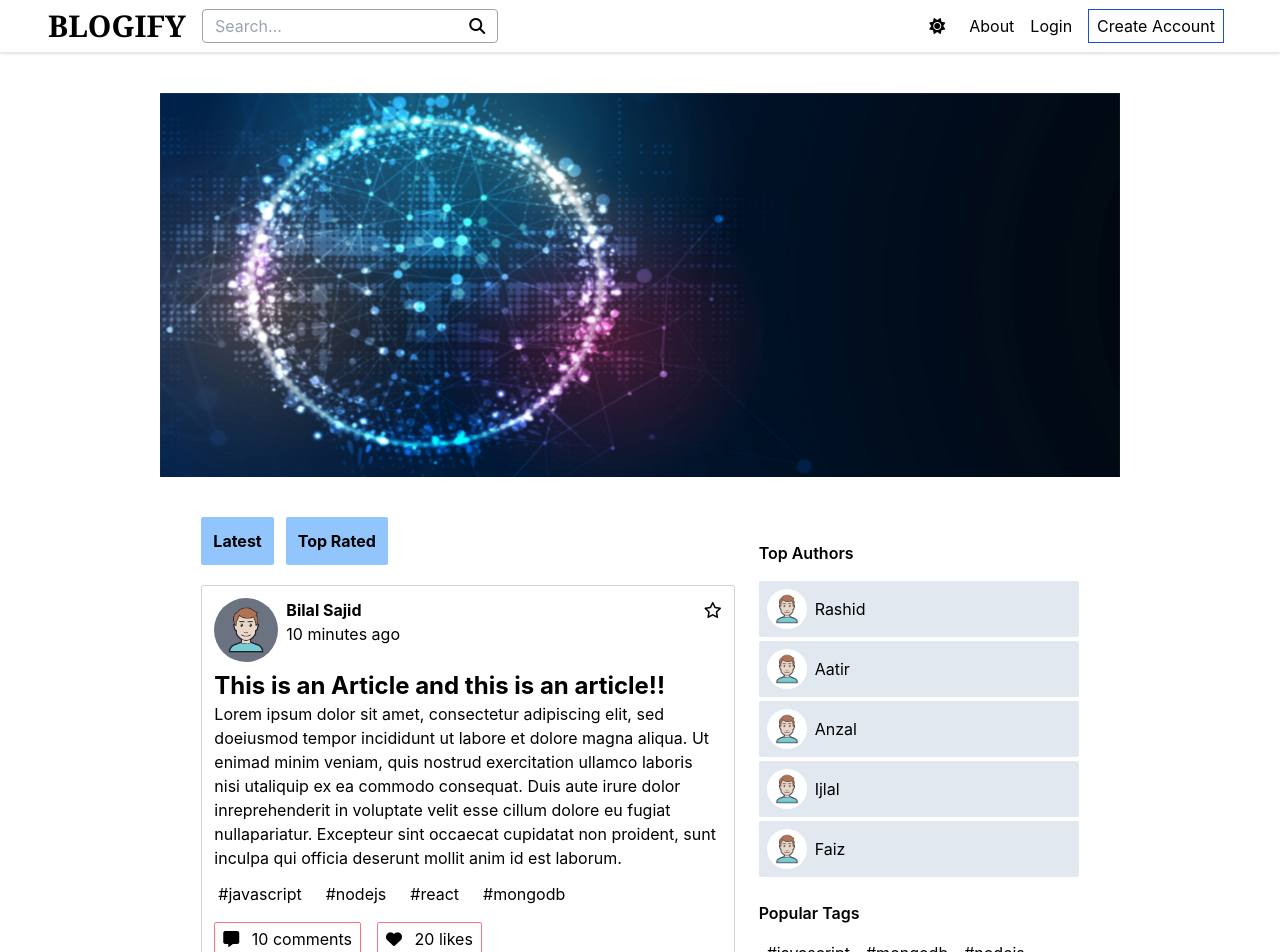
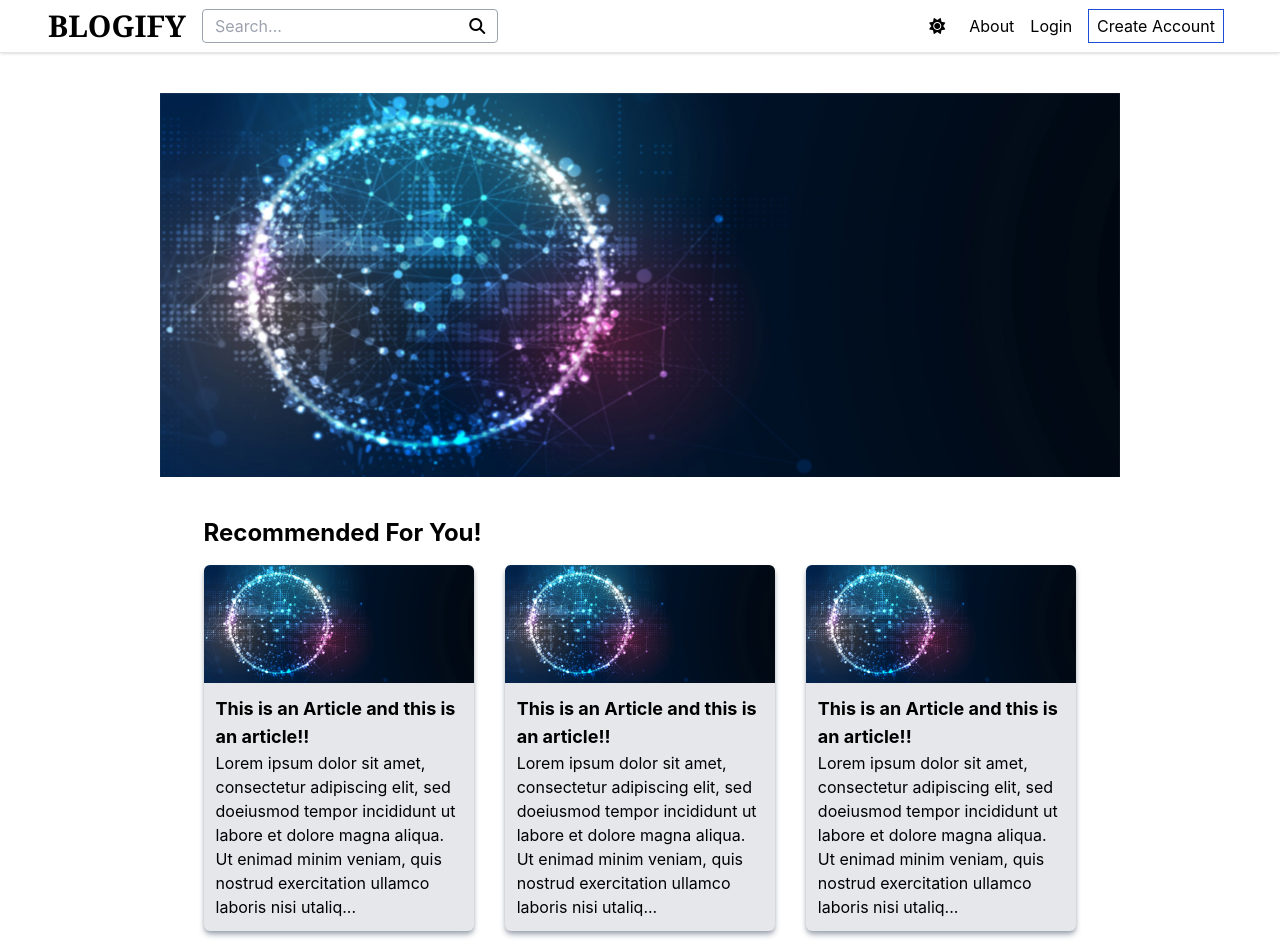
Before and after one commit to BilalSajid173/Blog-app-frontend, a React (Create React App) app: page / in a window 1280 px wide. Shown: the top 952 px of the page. Built offline with nearby package versions, Linux system fonts and the light colour scheme.

Commit message:
Top Article

```diff
--- a/package.json
+++ b/package.json
@@ -10,6 +10,8 @@
     "@testing-library/jest-dom": "^5.16.5",
     "@testing-library/react": "^13.4.0",
     "@testing-library/user-event": "^13.5.0",
+    "flowbite": "^1.5.3",
+    "flowbite-react": "^0.1.11",
     "react": "^18.2.0",
     "react-dom": "^18.2.0",
     "react-router-dom": "^6.3.0",
--- a/src/components/Home/Homepage.js
+++ b/src/components/Home/Homepage.js
@@ -4,6 +4,60 @@ import image from "../../Images/hpbgimg2.jpg";
 import Button from "../UI/Button/Button";
 import AllArticles from "../Article/AllArticles";
 import TopAuths from "./TopAuthors";
+import TopPicks from "./TopArticles";
+
+const articles = [
+  {
+    name: "Bilal Sajid",
+    time: "10 minutes ago",
+    heading: "This is an Article and this is an article!!",
+    tags: ["javascript", "nodejs", "react", "mongodb"],
+    likes: 20,
+    comments: 10,
+    content:
+      "Lorem ipsum dolor sit amet, consectetur adipiscing elit, sed doeiusmod tempor incididunt ut labore et dolore magna aliqua. Ut enimad minim veniam, quis nostrud exercitation ullamco laboris nisi utaliquip ex ea commodo consequat. Duis aute irure dolor inreprehenderit in voluptate velit esse cillum dolore eu fugiat nullapariatur. Excepteur sint occaecat cupidatat non proident, sunt inculpa qui officia deserunt mollit anim id est laborum.",
+  },
+  {
+    name: "Aatir Nadim",
+    time: "30 minutes ago",
+    heading: "This is an Article and this is an article!!",
+    tags: ["javascript", "react", "Algorithms"],
+    likes: 15,
+    comments: 50,
+    content:
+      "Lorem ipsum dolor sit amet, consectetur adipiscing elit, sed doeiusmod tempor incididunt ut labore et dolore magna aliqua. Ut enimad minim veniam, quis nostrud exercitation ullamco laboris nisi utaliquip ex ea commodo consequat. Duis aute irure dolor inreprehenderit in voluptate velit esse cillum dolore eu fugiat nullapariatur. Excepteur sint occaecat cupidatat non proident, sunt inculpa qui officia deserunt mollit anim id est laborum.",
+  },
+  {
+    name: "Aaliyah Beg",
+    time: "20 minutes ago",
+    heading: "This is an Article and this is an article!!",
+    tags: ["javascript", "react", "Algorithms", "Mongodb"],
+    likes: 15,
+    comments: 20,
+    content:
+      "Lorem ipsum dolor sit amet, consectetur adipiscing elit, sed doeiusmod tempor incididunt ut labore et dolore magna aliqua. Ut enimad minim veniam, quis nostrud exercitation ullamco laboris nisi utaliquip ex ea commodo consequat. Duis aute irure dolor inreprehenderit in voluptate velit esse cillum dolore eu fugiat nullapariatur. Excepteur sint occaecat cupidatat non proident, sunt inculpa qui officia deserunt mollit anim id est laborum.",
+  },
+  {
+    name: "Aatir Nadim",
+    time: "30 minutes ago",
+    heading: "This is an Article and this is an article!!",
+    tags: ["javascript", "react", "Algorithms"],
+    likes: 15,
+    comments: 50,
+    content:
+      "Lorem ipsum dolor sit amet, consectetur adipiscing elit, sed doeiusmod tempor incididunt ut labore et dolore magna aliqua. Ut enimad minim veniam, quis nostrud exercitation ullamco laboris nisi utaliquip ex ea commodo consequat. Duis aute irure dolor inreprehenderit in voluptate velit esse cillum dolore eu fugiat nullapariatur. Excepteur sint occaecat cupidatat non proident, sunt inculpa qui officia deserunt mollit anim id est laborum.",
+  },
+  {
+    name: "Aaliyah Beg",
+    time: "20 minutes ago",
+    heading: "This is an Article and this is an article!!",
+    tags: ["javascript", "react", "Algorithms", "Mongodb"],
+    likes: 15,
+    comments: 20,
+    content:
+      "Lorem ipsum dolor sit amet, consectetur adipiscing elit, sed doeiusmod tempor incididunt ut labore et dolore magna aliqua. Ut enimad minim veniam, quis nostrud exercitation ullamco laboris nisi utaliquip ex ea commodo consequat. Duis aute irure dolor inreprehenderit in voluptate velit esse cillum dolore eu fugiat nullapariatur. Excepteur sint occaecat cupidatat non proident, sunt inculpa qui officia deserunt mollit anim id est laborum.",
+  },
+];
 
 const authors = [
   {
@@ -58,6 +112,7 @@ const Home = () => {
           alt="img"
         ></img>
       </div>
+      <TopPicks articles={articles.slice(0, 3)} />
       <div className="flex flex-wrap justify-center">
         {/*handle active state for button bg color */}
         <div className="w-11/12 sm:w-9/12 md:w-6/12 lg:w-5/12 md:mr-6">
--- /dev/null
+++ b/src/components/Home/TopArticle.js
@@ -0,0 +1,17 @@
+import React from "react";
+// import image from "../../Images/hpbgimg.png";
+import image2 from "../../Images/hpbgimg2.jpg";
+
+const TopArticle = (props) => {
+  return (
+    <div className="transition-all duration-300 bg-gray-200 w-[31%] rounded-md shadow-md shadow-gray-400 hover:scale-90 cursor-pointer dark:shadow-none dark:bg-gray-800">
+      <img className="rounded-t-md" src={image2} alt="img"></img>
+      <div className="p-3 dark:bg-gray-700 rounded-b-md dark:text-gray-400">
+        <h1 className="font-bold text-lg">{props.title}</h1>
+        <p>{props.content.substring(0, 200)}...</p>
+      </div>
+    </div>
+  );
+};
+
+export default TopArticle;
--- /dev/null
+++ b/src/components/Home/TopArticles.js
@@ -0,0 +1,23 @@
+import React from "react";
+import TopArticle from "./TopArticle";
+
+const TopPicks = (props) => {
+  return (
+    <div className="flex flex-wrap justify-center mb-8">
+      <div className="md:w-[90%] lg:w-[68.2%]">
+        <h2 className="hidden sm:block font-bold text-2xl mb-4 dark:text-gray-200">
+          Recommended For You!
+        </h2>
+        <div className="hidden sm:flex flex-wrap justify-between">
+          {props.articles.map((article) => {
+            return (
+              <TopArticle title={article.heading} content={article.content} />
+            );
+          })}
+        </div>
+      </div>
+    </div>
+  );
+};
+
+export default TopPicks;
```
Also changed, not shown: 1 other file (tests, documents, lock files or other folders).
